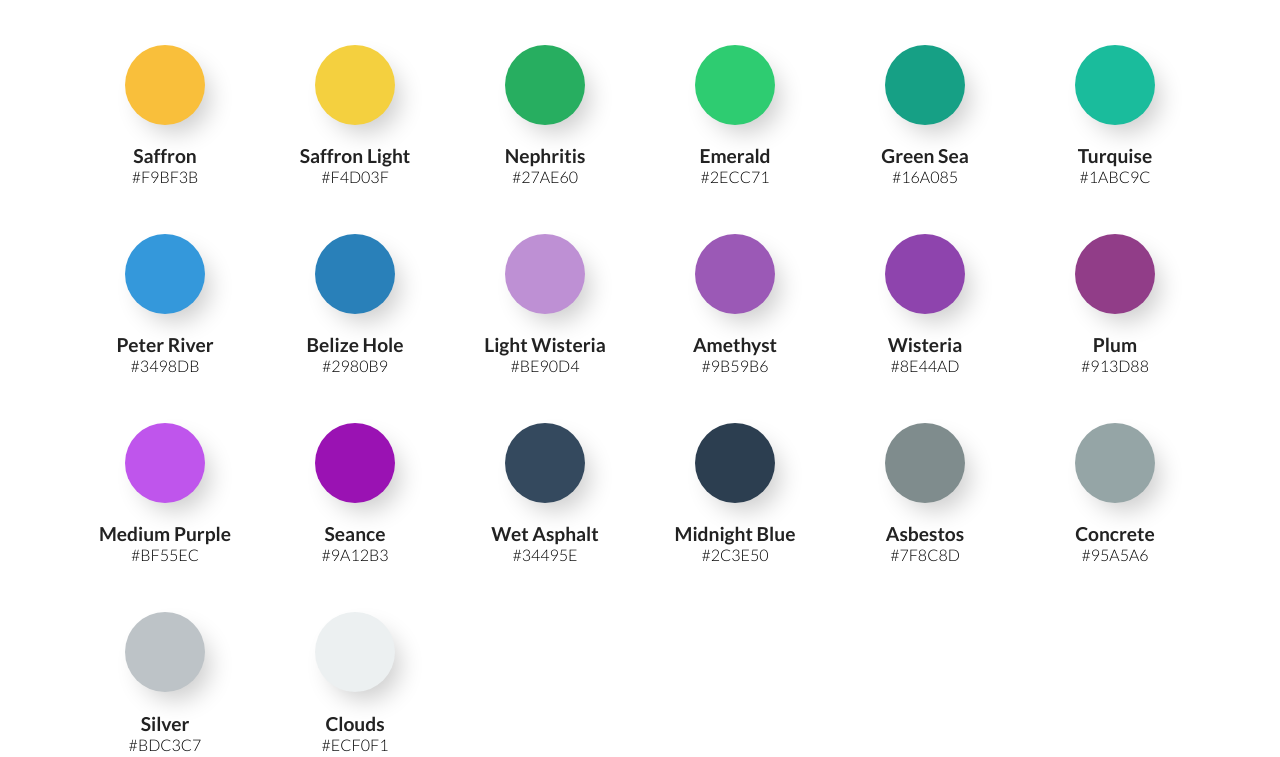
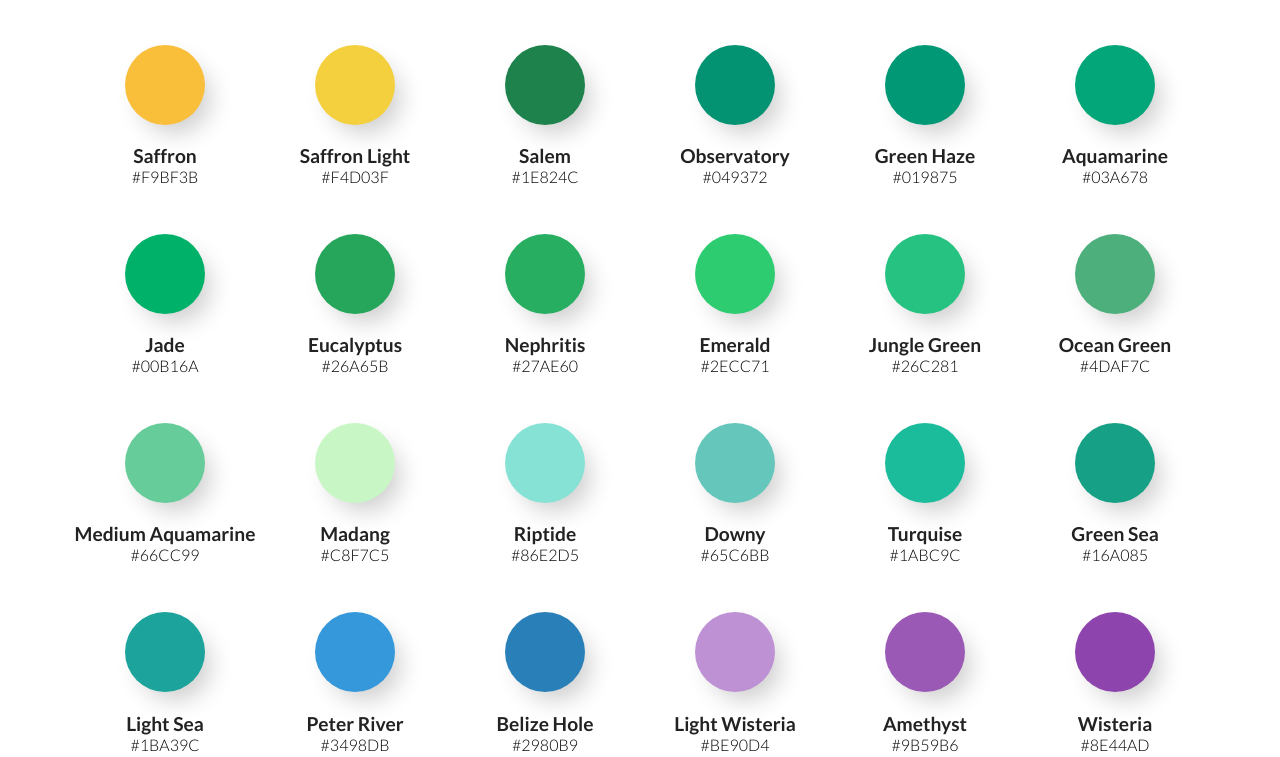
Before and after one commit to Gregoofolio/Color-blast, a plain HTML site: page index.html in a window 1280 px wide. Shown: the part 892-1649 px from the top of the page. Drawn offline with nearby package versions, Linux system fonts and the light colour scheme.

Commit message:
added range of Green

```diff
--- a/index.html
+++ b/index.html
@@ -79,7 +79,7 @@
 
         <div class="col-md-2 col-sm-3 col-xs-6 col-colour">
             <div class="colour c-valencia" data-clipboard-text="#D64541"></div>
-            <p class="colour-title">Valecia</p>
+            <p class="colour-title">Valencia</p>
             <p class="colour-hex">#D64541</p>
         </div>
 
@@ -173,6 +173,38 @@
 
         <!-- Green -->
         <div class="col-md-2 col-sm-3 col-xs-6 col-colour">
+            <div class="colour c-salem" data-clipboard-text="#1E824C"></div>
+            <p class="colour-title">Salem</p>
+            <p class="colour-hex">#1E824C</p>
+        </div>
+
+        <div class="col-md-2 col-sm-3 col-xs-6 col-colour">
+            <div class="colour c-observatory" data-clipboard-text="#049372"></div>
+            <p class="colour-title">Observatory</p>
+            <p class="colour-hex">#049372</p>
+        </div>
+        <div class="col-md-2 col-sm-3 col-xs-6 col-colour">
+            <div class="colour c-green-haze" data-clipboard-text="#019875"></div>
+            <p class="colour-title">Green Haze</p>
+            <p class="colour-hex">#019875</p>
+        </div>
+        <div class="col-md-2 col-sm-3 col-xs-6 col-colour">
+            <div class="colour c-aquamarine" data-clipboard-text="#03A678"></div>
+            <p class="colour-title">Aquamarine</p>
+            <p class="colour-hex">#03A678</p>
+        </div>
+
+        <div class="col-md-2 col-sm-3 col-xs-6 col-colour">
+            <div class="colour c-jade" data-clipboard-text="#00B16A"></div>
+            <p class="colour-title">Jade</p>
+            <p class="colour-hex">#00B16A</p>
+        </div>
+        <div class="col-md-2 col-sm-3 col-xs-6 col-colour">
+            <div class="colour c-eucalyptus" data-clipboard-text="#26A65B"></div>
+            <p class="colour-title">Eucalyptus</p>
+            <p class="colour-hex">#26A65B</p>
+        </div>
+        <div class="col-md-2 col-sm-3 col-xs-6 col-colour">
             <div class="colour c-nephritis" data-clipboard-text="#27AE60"></div>
             <p class="colour-title">Nephritis</p>
             <p class="colour-hex">#27AE60</p>
@@ -182,18 +214,55 @@
             <p class="colour-title">Emerald</p>
             <p class="colour-hex">#2ECC71</p>
         </div>
+
+        <div class="col-md-2 col-sm-3 col-xs-6 col-colour">
+            <div class="colour c-jungle-green" data-clipboard-text="#26C281"></div>
+            <p class="colour-title">Jungle Green</p>
+            <p class="colour-hex">#26C281</p>
+        </div>
+
+        <div class="col-md-2 col-sm-3 col-xs-6 col-colour">
+            <div class="colour c-ocean-green" data-clipboard-text="#4DAF7C"></div>
+            <p class="colour-title">Ocean Green</p>
+            <p class="colour-hex">#4DAF7C</p>
+        </div>
+        <div class="col-md-2 col-sm-3 col-xs-6 col-colour">
+            <div class="colour c-medium-aquamarine" data-clipboard-text="#66CC99"></div>
+            <p class="colour-title">Medium Aquamarine</p>
+            <p class="colour-hex">#66CC99</p>
+        </div>
+        <div class="col-md-2 col-sm-3 col-xs-6 col-colour">
+            <div class="colour c-madang" data-clipboard-text="#C8F7C5"></div>
+            <p class="colour-title">Madang</p>
+            <p class="colour-hex">#C8F7C5</p>
+        </div>
+
+        <!-- Blue  -->
+        <div class="col-md-2 col-sm-3 col-xs-6 col-colour">
+            <div class="colour c-riptide" data-clipboard-text="#86E2D5"></div>
+            <p class="colour-title">Riptide</p>
+            <p class="colour-hex">#86E2D5</p>
+        </div>
+        <div class="col-md-2 col-sm-3 col-xs-6 col-colour">
+            <div class="colour c-downy" data-clipboard-text="#65C6BB"></div>
+            <p class="colour-title">Downy</p>
+            <p class="colour-hex">#65C6BB</p>
+        </div>
+         <div class="col-md-2 col-sm-3 col-xs-6 col-colour">
+            <div class="colour c-turquise" data-clipboard-text="#1ABC9C"></div>
+            <p class="colour-title">Turquise</p>
+            <p class="colour-hex">#1ABC9C</p>
+        </div>
         <div class="col-md-2 col-sm-3 col-xs-6 col-colour">
             <div class="colour c-green-sea" data-clipboard-text="#16A085"></div>
             <p class="colour-title">Green Sea</p>
             <p class="colour-hex">#16A085</p>
         </div>
         <div class="col-md-2 col-sm-3 col-xs-6 col-colour">
-            <div class="colour c-turquise" data-clipboard-text="#1ABC9C"></div>
-            <p class="colour-title">Turquise</p>
-            <p class="colour-hex">#1ABC9C</p>
+            <div class="colour c-light-sea" data-clipboard-text="#1BA39C"></div>
+            <p class="colour-title">Light Sea</p>
+            <p class="colour-hex">#1BA39C</p>
         </div>
-
-        <!-- Blue  -->
         <div class="col-md-2 col-sm-3 col-xs-6 col-colour">
             <div class="colour c-peter-river" data-clipboard-text="#3498DB"></div>
             <p class="colour-title">Peter River</p>
--- a/styles/colour-section.scss
+++ b/styles/colour-section.scss
@@ -1,5 +1,6 @@
 body{
 	padding-bottom: 300px;
+	overflow-x: hidden;
 }
 header{
 	position: fixed;
@@ -205,6 +206,50 @@ header{
 		background-color: $fire-bush;
 	}
 
+	&.c-downy{
+		background-color: $downy;
+	}
+	&.c-fire-bush{
+		background-color: $fire-bush;
+	}
+	&.c-light-sea{
+		background-color: $light-sea;
+	}
+	&.c-medium-aquamarine{
+		background-color: $medium-aquamarine;
+	}
+	&.c-observatory{
+		background-color: $observatory;
+	}
+	&.c-madang{
+		background-color: $madang;
+	}
+	&.c-riptide{
+		background-color: $riptide;
+	}
+	&.c-green-haze{
+		background-color: $green-haze;
+	}
+	&.c-jungle-green{
+		background-color: $jungle-green;
+	}
+	&.c-aquamarine{
+		background-color: $aquamarine;
+	}
+	&.c-ocean-green{
+		background-color: $ocean-green;
+	}
+	&.c-jade{
+		background-color: $jade;
+	}
+	&.c-salem{
+		background-color: $salem;
+	}
+	&.c-eucalyptus{
+		background-color: $eucalyptus;
+	}
+
+
 }
 .colour-title, .colour-hex{
 	font-family: 'Lato';
--- a/styles/vars.scss
+++ b/styles/vars.scss
@@ -52,3 +52,17 @@ $ecstasy: #F9690E;
 $ripe-lemon: #F7CA18;
 $saffron: #F9BF3B;
 $fire-bush: #EB9532;
+
+$downy: #65C6BB;
+$light-sea: #1BA39C;
+$medium-aquamarine: #66CC99;
+$observatory: #049372;
+$madang: #C8F7C5;
+$riptide: #86E2D5;
+$green-haze: #019875;
+$jungle-green: #26C281;
+$aquamarine: #03A678;
+$ocean-green: #4DAF7C;
+$jade: #00B16A;
+$salem: #1E824C;
+$eucalyptus: #26A65B;
```
Also changed, not shown: styles/main.css.
